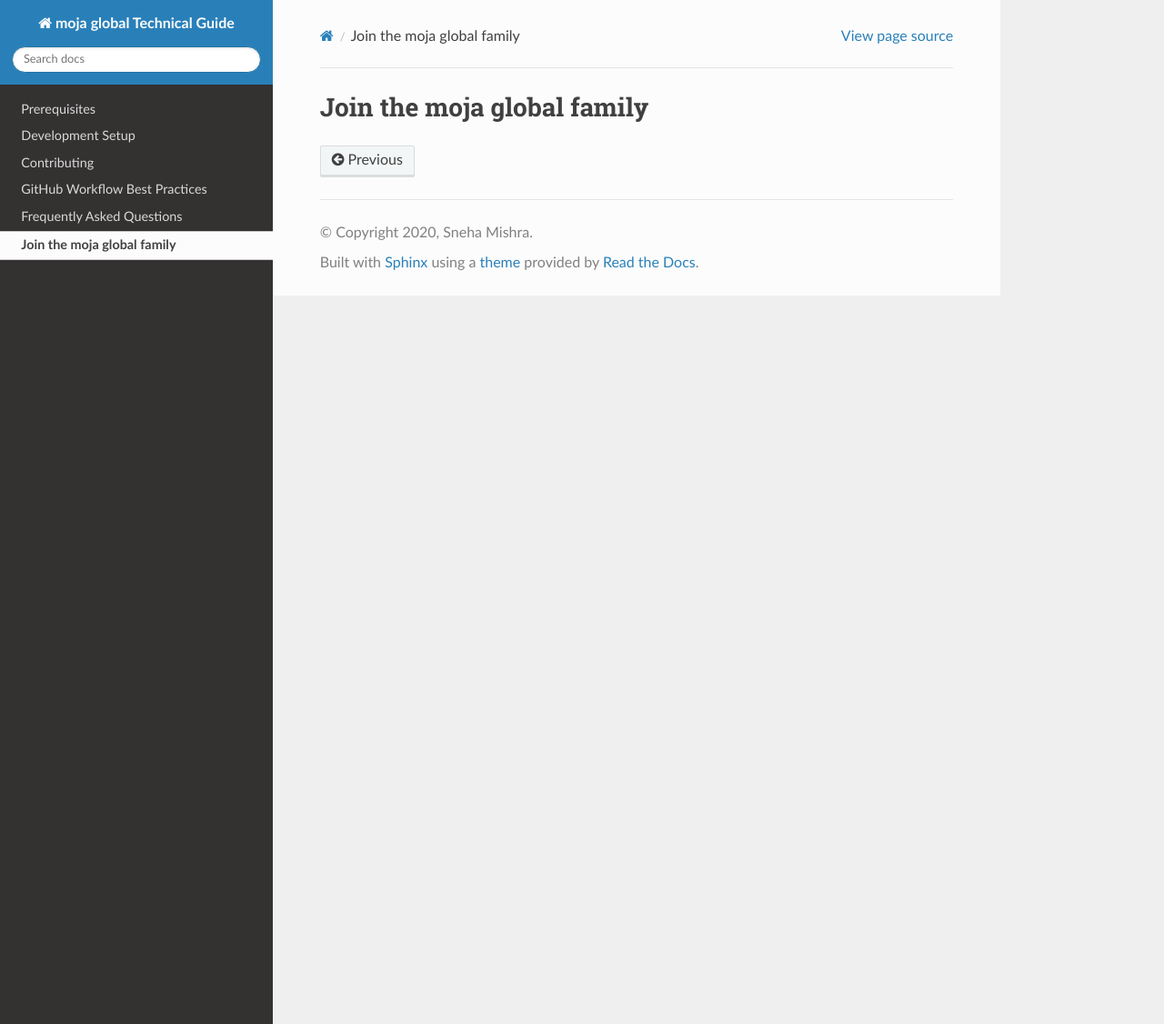
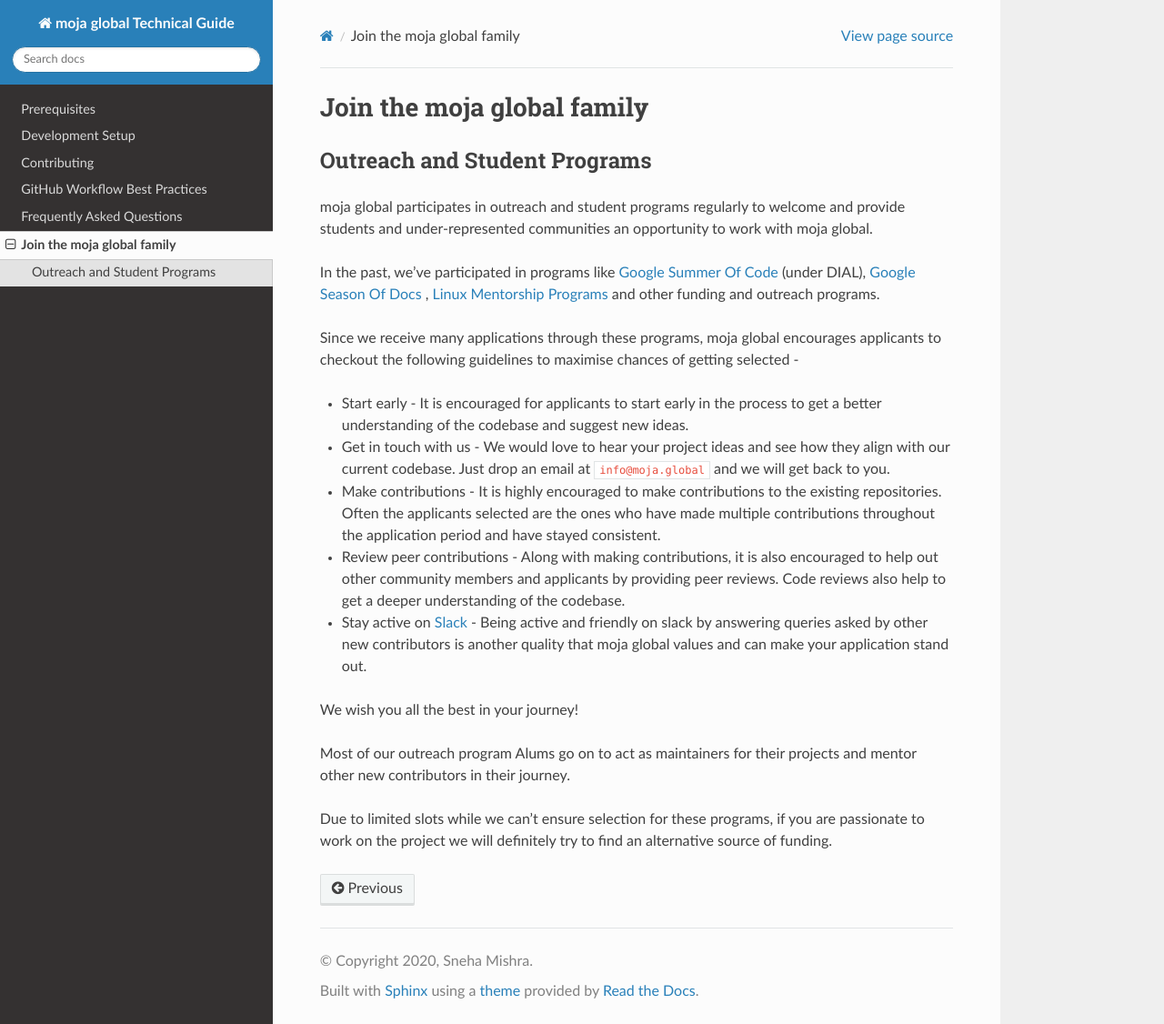
Before and after one commit to moja-global/moja_global_docs, a Sphinx documentation site: the page built from docs/contact.rst, in a window 1280 px wide and 1126 px high. Shown: the whole window at 91% size. Built offline with Sphinx 7.4.7 and the Read the Docs theme 2.0.0, drawn with Linux system fonts in a browser that asks for light colours.

Commit message:
add student program section initial commit

```diff
--- a/docs/contact.rst
+++ b/docs/contact.rst
@@ -1,2 +1,29 @@
 Join the moja global family
 ###########################
+
+
+
+Outreach and Student Programs
+=============================
+
+moja global participates in outreach and student programs regularly to welcome and provide students and under-represented communities an opportunity to work with moja global.
+
+In the past, we’ve participated in programs like `Google Summer Of Code <https://developers.google.com/open-source/gsoc/>`_  (under DIAL), `Google Season Of Docs <https://developers.google.com/season-of-docs>`_ , `Linux Mentorship Programs <https://people.communitybridge.org/#projects>`_ and other funding and outreach programs.
+
+Since we receive many applications through these programs, moja global encourages applicants to checkout the following guidelines to maximise chances of getting selected -
+
+* Start early - It is encouraged for applicants to start early in the process to get a better understanding of the codebase and suggest new ideas.
+
+* Get in touch with us - We would love to hear your project ideas and see how they align with our current codebase. Just drop an email at ``info@moja.global`` and we will get back to you.
+
+* Make contributions - It is highly encouraged to make contributions to the existing repositories. Often the applicants selected are the ones who have made multiple contributions throughout the application period and have stayed consistent.
+
+* Review peer contributions - Along with making contributions, it is also encouraged to help out other community members and applicants by providing peer reviews. Code reviews also help to get a deeper understanding of the codebase.
+
+* Stay active on `Slack <https://mojaglobal.slack.com/>`_ - Being active and friendly on slack by answering queries asked by other new contributors is another quality that moja global values and can make your application stand out.
+
+We wish you all the best in your journey!
+
+Most of our outreach program Alums go on to act as maintainers for their projects and mentor other new contributors in their journey.
+
+Due to limited slots while we can't ensure selection for these programs, if you are passionate to work on the project we will definitely try to find an alternative source of funding.
```
